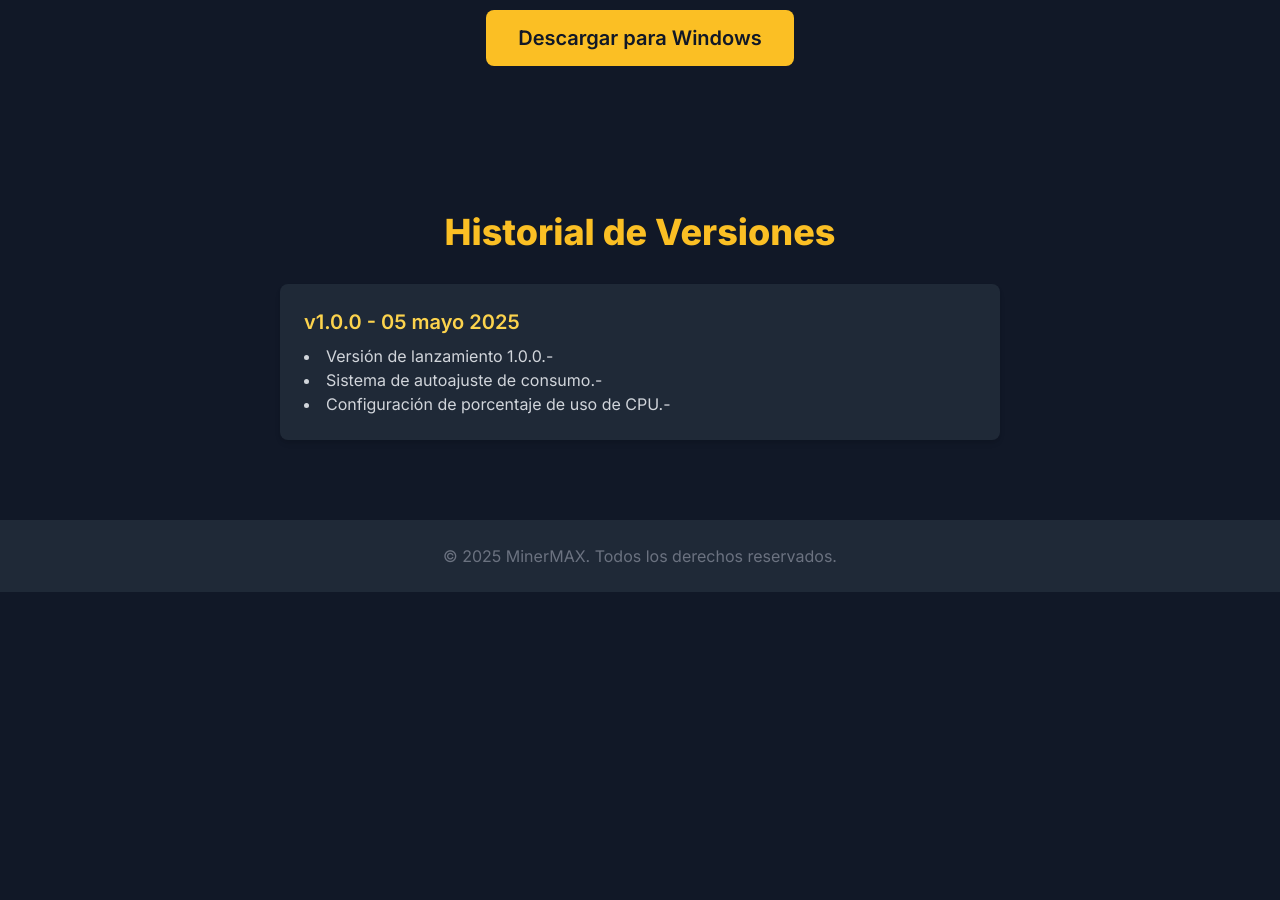
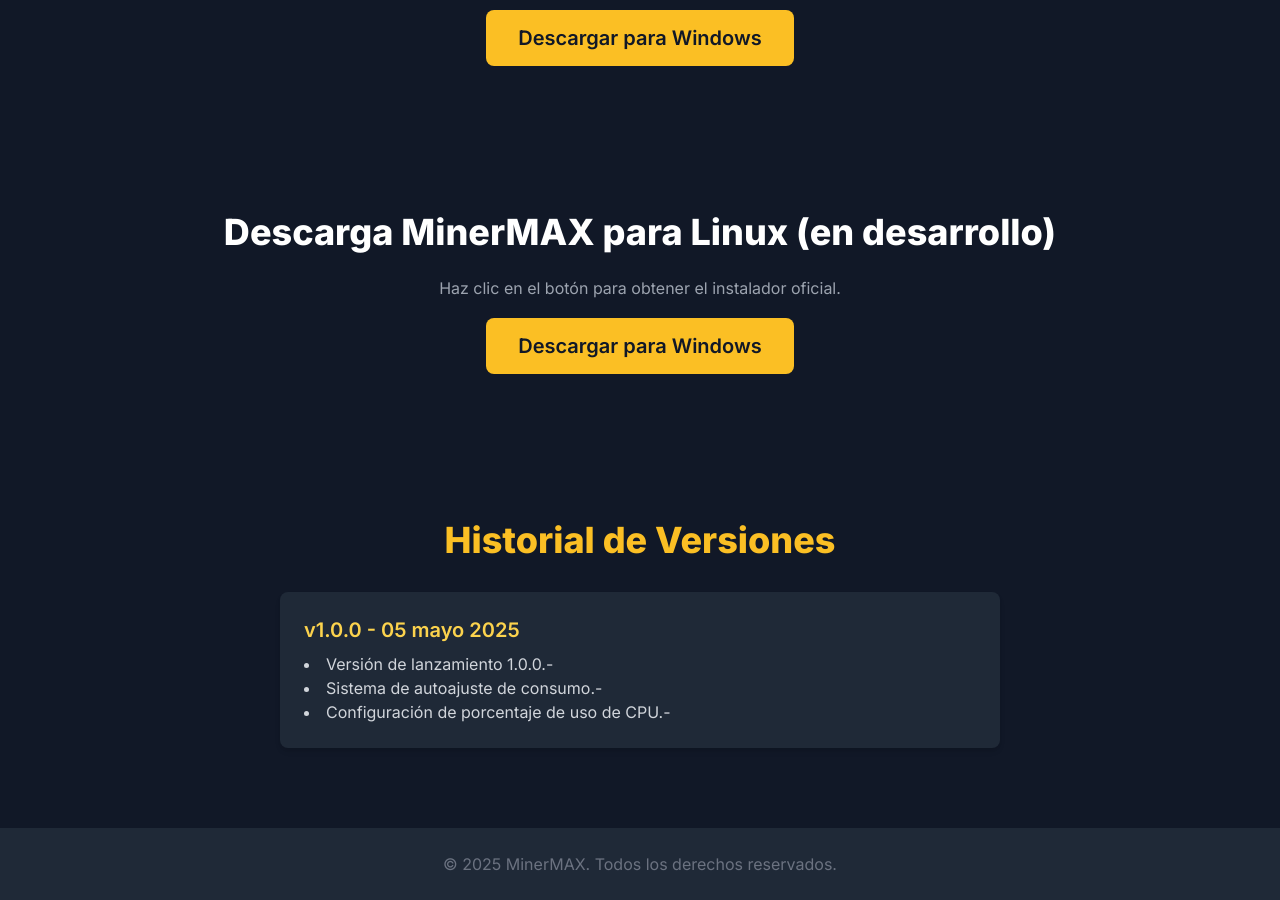
Before and after one commit to GGastoNN/MinerMAX, a website: page index.html in a window 1280 px wide. Shown: the part 980-1880 px from the top of the page. Before the commit the page ends 1572 px from the top, so only its background shows below. Drawn offline with nearby package versions, Linux system fonts and the light colour scheme.

Commit message:
Update index.html

```diff
--- a/index.html
+++ b/index.html
@@ -87,6 +87,13 @@
     <a href="https://github.com/GGastoNN/MinerMAX/raw/main/MinerMAX_Installer.exe" class="bg-yellow-400 text-gray-900 font-semibold px-8 py-4 rounded-lg text-xl hover:bg-yellow-300 transition-all duration-300 hover:scale-110">Descargar para Windows</a>
   </section>
 
+    <!-- Descarga -->
+  <section id="descargar" class="py-20 text-center relative z-10 bg-opacity-90 fade-in">
+    <h2 class="text-3xl md:text-4xl font-bold mb-6">Descarga MinerMAX para Linux (en desarrollo)</h2>
+    <p class="text-gray-400 mb-8">Haz clic en el botón para obtener el instalador oficial.</p>
+    <a href="" class="bg-yellow-400 text-gray-900 font-semibold px-8 py-4 rounded-lg text-xl hover:bg-yellow-300 transition-all duration-300 hover:scale-110">Descargar para Windows</a>
+  </section>
+
 <!-- Sección de Versiones -->
 <section id="versiones" class="py-20 bg-gray-900 text-center relative z-10 fade-in">
   <h2 class="text-3xl md:text-4xl font-bold text-yellow-400 mb-8">Historial de Versiones</h2>
```
